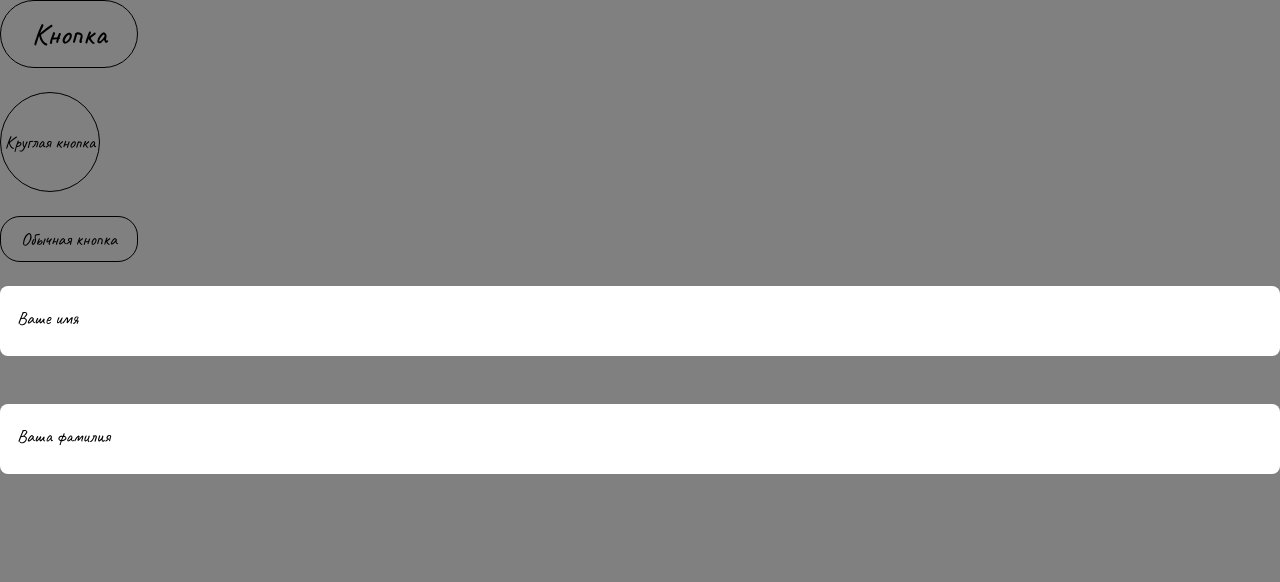
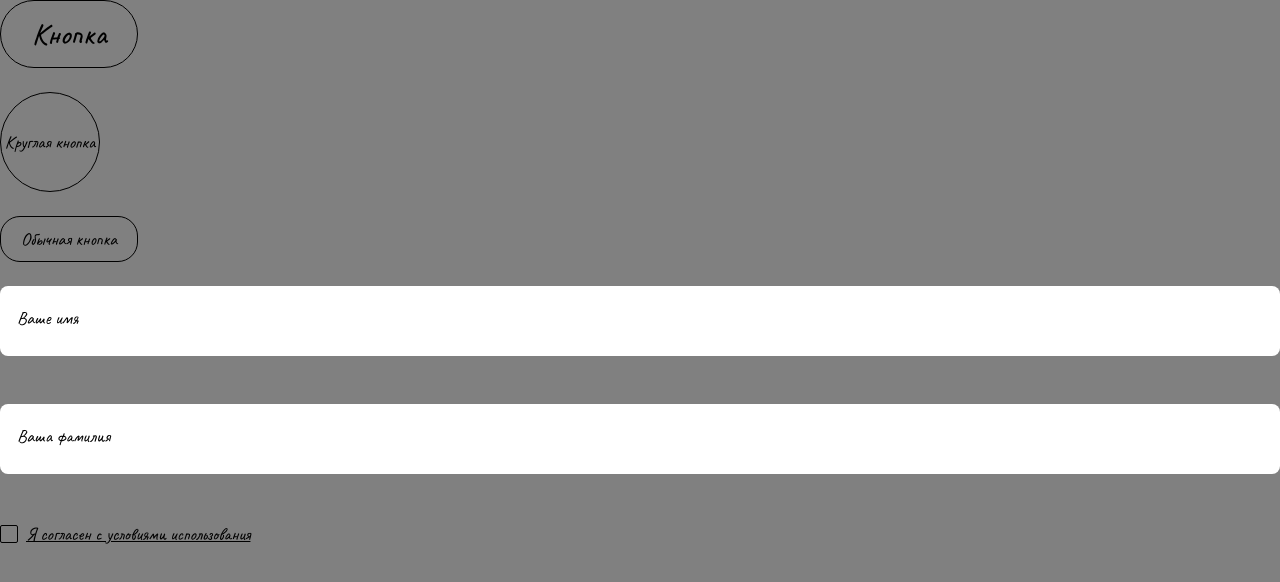
Before and after one commit to YuliyaMikhaleva/PortfolioProject, a React (Vite) app: page /ui in a window 1280 px wide. Shown: the top 582 px of the page. Built offline with nearby package versions, Linux system fonts and the light colour scheme.

Commit message:
added UiCheckbox to uiPage

```diff
--- /dev/null
+++ b/src/components/_UiComponents/UiCheckbox/UiCheckbox.scss
@@ -0,0 +1,50 @@
+.ui-checkbox {
+  position: relative;
+
+  &__label{
+    padding-left: 26px;
+    position: relative;
+    cursor: pointer;
+    &::after{
+      display: block;
+      position: absolute;
+      top: 50%;
+      transform: translateY(-50%);
+      left: 0;
+      content: "";
+      width: 18px;
+      height: 18px;
+      background-image: url("assets/icons/_UiComponents/CheckIcon.svg");
+      background-repeat: no-repeat;
+      background-position: center;
+      visibility: hidden;
+    }
+    &::before{
+      content: "";
+      width: 18px;
+      height: 18px;
+      border: 1px solid black;
+      border-radius: 2px;
+      position: absolute;
+      top: 50%;
+      transform: translateY(-50%);
+      left: 0;
+    }
+  }
+
+  input {
+    display: none;
+    &:checked{
+      & ~ label{
+        &::after{
+          visibility:visible;
+        }
+      }
+    }
+  }
+
+  &__text{
+    text-decoration: underline;
+    cursor: pointer;
+  }
+}
--- /dev/null
+++ b/src/components/_UiComponents/UiCheckbox/UiCheckbox.tsx
@@ -0,0 +1,33 @@
+import "./UiCheckbox.scss"
+import React, {memo} from "react";
+
+export interface IUiCheckboxProps {
+    className?: string,
+    name: string,
+    label: string,
+    onChange: (e: any) => void,
+    ref?: React.MutableRefObject<undefined>
+    value:any
+}
+
+const UiCheckbox: React.FC<IUiCheckboxProps> = memo(({className, name, label, onChange, value}) => {
+
+    const classes = [
+        'ui-checkbox',
+        className
+
+    ].join(' ');
+
+
+    return (
+        <div className={classes}>
+            <input id={name + 'checkbox'} type="checkbox" name={name}
+                   onChange={(e) => onChange(String(e.target.checked))} value={value}/>
+            <label htmlFor={name + 'checkbox'} className="ui-checkbox__label">
+                <span className="ui-checkbox__text">{label}</span>
+            </label>
+        </div>
+    )
+});
+
+export default UiCheckbox
--- a/src/pages/UiPage.tsx
+++ b/src/pages/UiPage.tsx
@@ -3,18 +3,25 @@ import "./uiPage.scss"
 import BubbleButton from "components/_UiComponents/BubbleButton/BubbleButton.tsx";
 import TextInput from "components/_UiComponents/TextInput/TextInput.tsx";
 import {useInput} from "hooks/useInput.tsx";
-import {useEffect} from "react";
+import {useEffect, useRef} from "react";
+import UiCheckbox from "components/_UiComponents/UiCheckbox/UiCheckbox.tsx";
 
 const UiPage = () => {
     const {bind: codeNameBind, value: codeNameValue, setValue: setCodeNameValue } = useInput('');
     const {bind: codeSoNameBind, value: codeSoNameValue, setValue: setCodeSoNameValue } = useInput('');
-
+    const {bind: checkboxBind, value: checkboxValue, setValue: setCheckboxValue } = useInput('false');
+    const checkboxEl = useRef()
     useEffect(() => {
         return () => {
             setCodeNameValue('');
             setCodeSoNameValue('');
+            setCheckboxValue('false')
         }
     }, []);
+
+    useEffect(() => {
+        console.log('checkboxValue', checkboxValue)
+    }, [checkboxValue]);
     return (
         <div className="ui-page">
             <BubbleButton className="ui-page__bubble-button">Кнопка</BubbleButton>
@@ -29,6 +36,16 @@ const UiPage = () => {
             <br/>
             <br/>
             <TextInput placeholder="Ваша фамилия" value={codeSoNameValue} onChange={codeSoNameBind.onChange}/>
+            <br/>
+            <br/>
+            <UiCheckbox
+                ref={checkboxEl}
+                name="conditions"
+                label="Я согласен с условиями использования"
+                className="auth-form__checkbox"
+                onChange={checkboxBind.onChange}
+                value={checkboxValue}
+            />
         </div>
     )
 }
--- a/src/pages/uiPage.scss
+++ b/src/pages/uiPage.scss
@@ -1,5 +1,4 @@
 .ui-page {
-  color: red;
 
   &__bubble-button{
     border-color: black;
@@ -10,4 +9,13 @@
     background-color: transparent;
     border: 1px solid black;
   }
+
+  &__checkbox {
+    display: flex;
+    align-items: center;
+  }
+
+  &__label {
+    margin-left: 10px;
+  }
 }
```
Also changed, not shown: src/assets/icons/_UiComponents/CheckIcon.svg (added).
